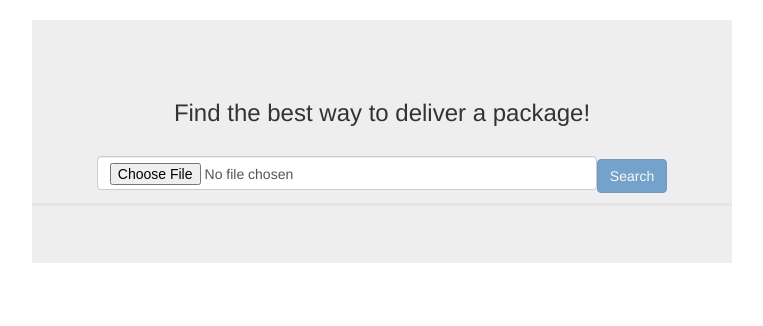
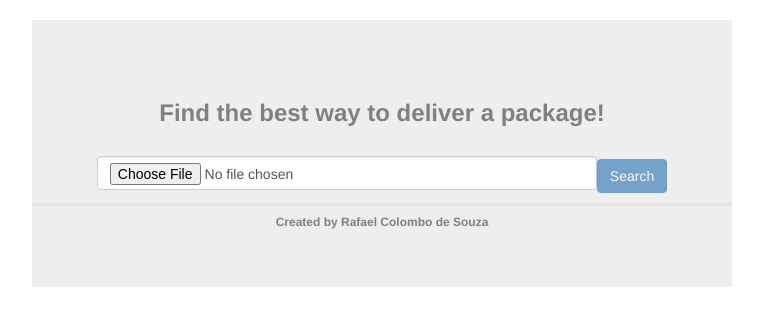
Before and after one commit to rcolombodesouza/Dijkstra_with_Angular4_FrontEnd, an Angular app: page / in a window 1280 px wide. Shown: the top 326 px of the page, without its empty margins (258-1021 px from the left). Built offline with nearby package versions, Linux system fonts and the light colour scheme.

Commit message:
Add files via upload

```diff
--- a/src/app/app.component.css
+++ b/src/app/app.component.css
@@ -9,4 +9,5 @@
 }
 h3 {
 	margin-bottom: 30px;
+	color: grey;
 }
--- a/src/app/app.component.html
+++ b/src/app/app.component.html
@@ -2,6 +2,7 @@
 <link href="https://maxcdn.bootstrapcdn.com/bootstrap/3.3.6/css/bootstrap.min.css" rel="stylesheet">
 
 <div class="jumbotron">
-	<h3>{{title}}</h3>
+	<h3><strong>{{title}}</strong></h3>
 	<app-file-search></app-file-search>
+	<app-search-footer></app-search-footer>
 </div>
--- a/src/app/app.module.ts
+++ b/src/app/app.module.ts
@@ -7,6 +7,8 @@ import { AppComponent } from './app.component';
 import { FileSearchComponent } from './file-search/file-search.component';
 import { FileSearchService } from './file-search/file-search.service';
 import { SearchResultComponent } from './search-result/search-result.component';
+import { SearchFooterComponent } from './search-footer/search-footer.component';
+
 
 
 
@@ -14,7 +16,9 @@ import { SearchResultComponent } from './search-result/search-result.component';
   declarations: [
     AppComponent,
     FileSearchComponent,
-    SearchResultComponent
+    SearchResultComponent,
+    SearchFooterComponent
+
   ],
   imports: [
     BrowserModule,
--- /dev/null
+++ b/src/app/search-footer/search-footer.component.css
@@ -0,0 +1,3 @@
+h6 {
+	color: grey;
+}
--- /dev/null
+++ b/src/app/search-footer/search-footer.component.html
@@ -0,0 +1,3 @@
+<div>
+  <h6><strong>Created by Rafael Colombo de Souza</strong></h6>
+</div>
--- /dev/null
+++ b/src/app/search-footer/search-footer.component.ts
@@ -0,0 +1,15 @@
+import { Component, OnInit } from '@angular/core';
+
+@Component({
+  selector: 'app-search-footer',
+  templateUrl: './search-footer.component.html',
+  styleUrls: ['./search-footer.component.css']
+})
+export class SearchFooterComponent implements OnInit {
+
+  constructor() { }
+
+  ngOnInit() {
+  }
+
+}
```
Also changed, not shown: 1 other file (tests, documents, lock files or other folders).
